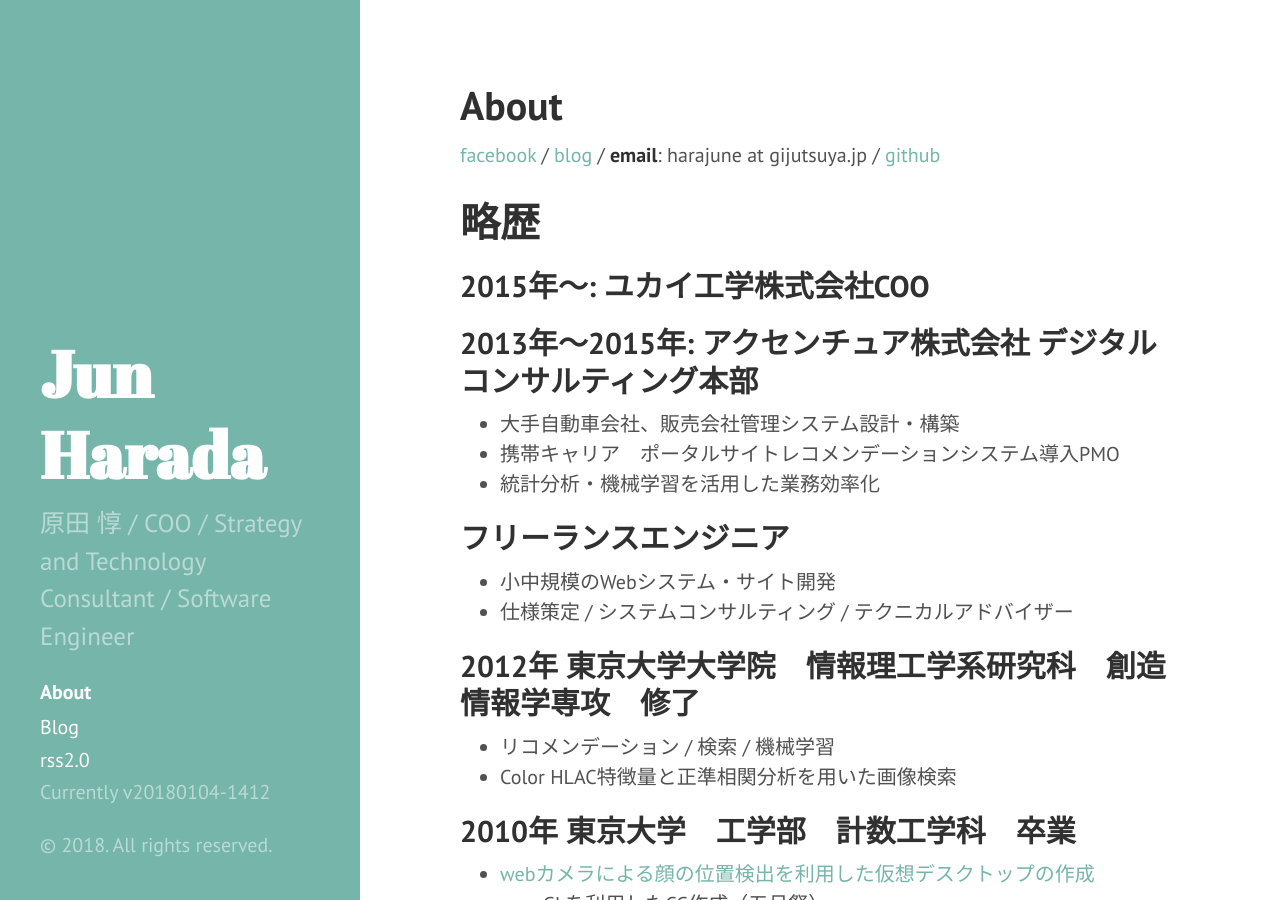
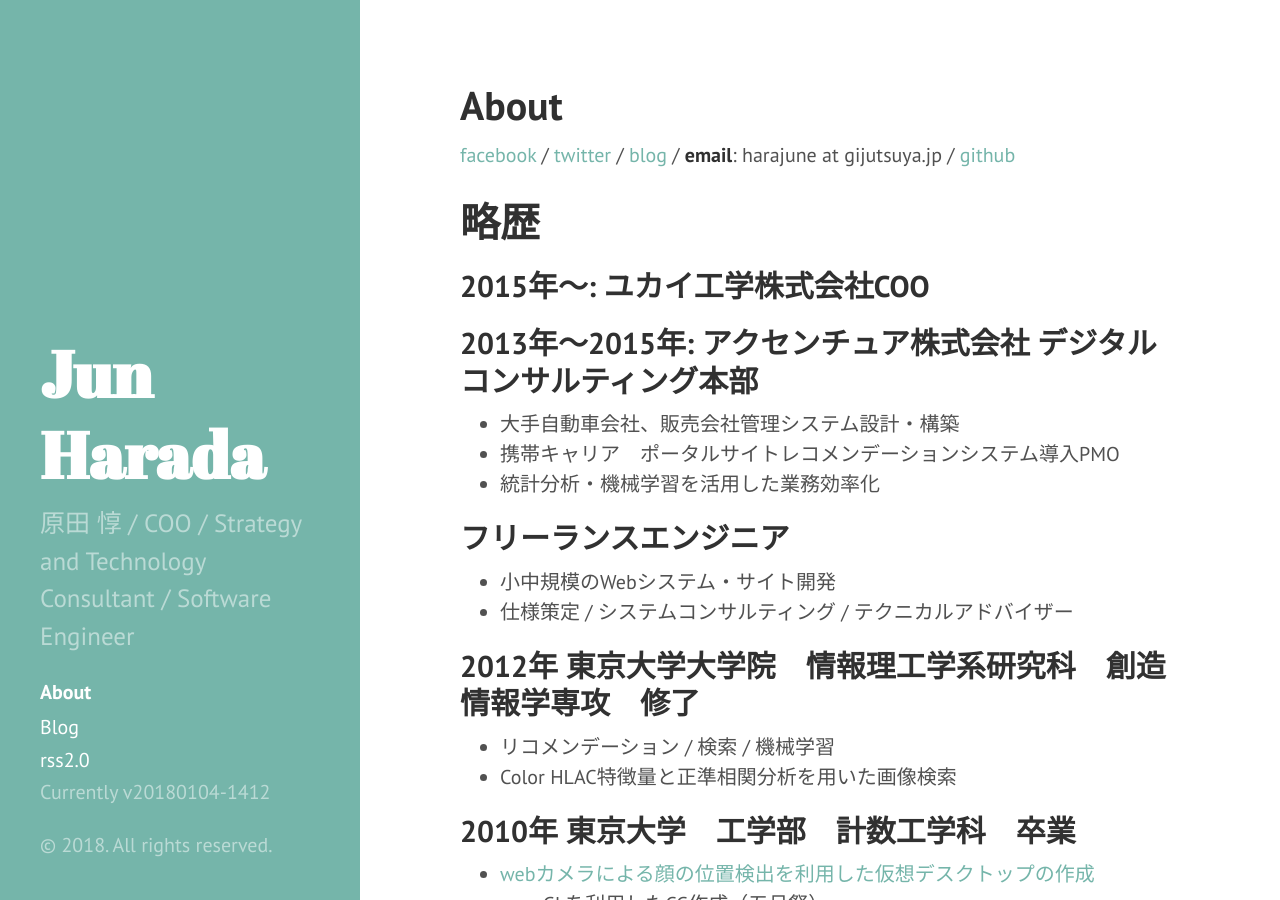
Before and after one commit to harajune/gijutsuya-web, a Jekyll site: the page built from index.md, in a window 1280 px wide and 900 px high. Built offline with Jekyll 4.4.1, drawn with Linux system fonts in a browser that asks for light colours.

Commit message:
change social media link

```diff
--- a/index.md
+++ b/index.md
@@ -4,7 +4,7 @@
 permalink: /
 ---
 
-[facebook](https://www.facebook.com/harajune) / [blog]({{site.baseurl}} /blog/) / **email**: harajune at gijutsuya.jp /
+[facebook](https://www.facebook.com/harajune) / [twitter](https://twitter.com/hrjn) / [blog](https://medium.com/@junharada) / **email**: harajune at gijutsuya.jp /
 [github](https://github.com/harajune/)
 
 # 略歴
```
